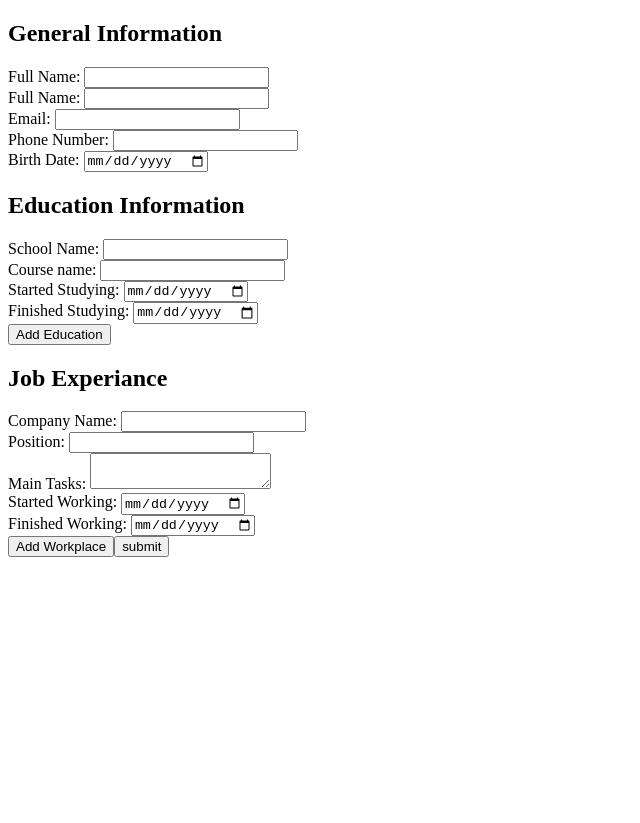
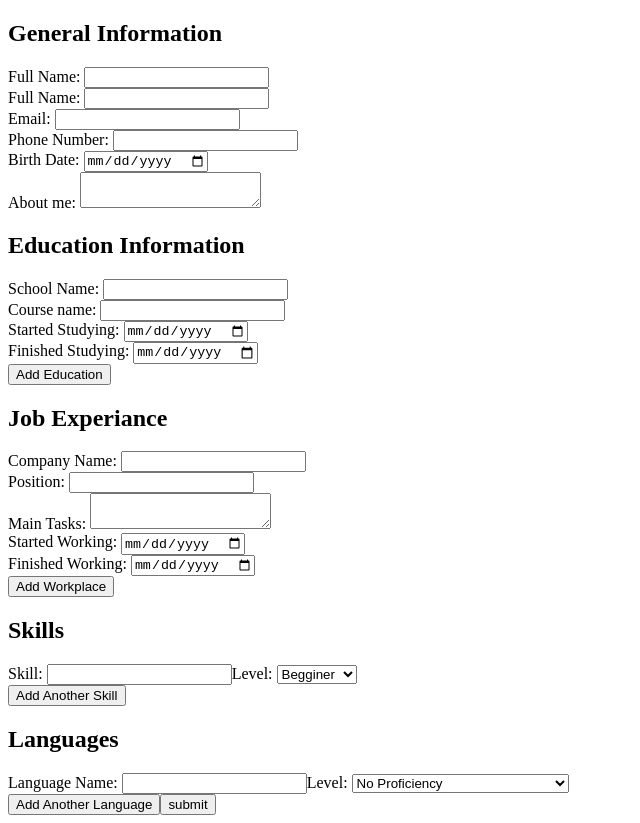
Before and after one commit to Giorgi-Tabatadze/cvApp, a React (Create React App) app in the folder cv-project/: page / in a window 1280 px wide. Shown: the whole page, without its empty margins (0-640 px from the left). Before the commit the page ends 800 px from the top, so only its background shows below. Built offline with nearby package versions, Linux system fonts and the light colour scheme.

Commit message:
Add new fields in each Section

```diff
--- a/cv-project/src/App.js
+++ b/cv-project/src/App.js
@@ -1,20 +1,24 @@
 /* eslint-disable react/no-access-state-in-setstate */
 /* eslint-disable react/destructuring-assignment */
 import React from "react";
-import GeneralInfo from "./components/formComponents/generalInfo";
-import EducationInfo from "./components/formComponents/educationInfo";
-import JobInfo from "./components/formComponents/jobInfo";
+import GeneralInfo from "./components/form/generalInfo";
+import EducationInfo from "./components/form/educationInfo";
+import JobInfo from "./components/form/jobInfo";
+import SkillInfo from "./components/form/skillInfo";
+import LanguageInfo from "./components/form/languageinfo";
 
 class App extends React.Component {
   constructor(props) {
     super(props);
     this.state = {
       info: {
-        general: [{ name: "", email: "", phone: "", birth: "" }],
+        general: [{ name: "", email: "", phone: "", birth: "", about: "" }],
         education: [{ school: "", title: "", dateFrom: "", dateTo: "" }],
         job: [
           { company: "", position: "", tasks: "", dateFrom: "", dateTo: "" },
         ],
+        skills: [{ name: "", level: "Begginer" }],
+        languages: [{ name: "", level: "No Proficiency" }],
       },
     };
 
@@ -81,6 +85,7 @@ class App extends React.Component {
               email={item.email}
               phone={item.phone}
               birth={item.birth}
+              about={item.about}
             />
           ))}
           <h2>Education Information</h2>
@@ -118,6 +123,42 @@ class App extends React.Component {
           <button type="button" data-section="job" onClick={this.addNewSection}>
             Add Workplace
           </button>
+          <h2>Skills</h2>
+
+          {this.state.info.skills.map((item, index) => (
+            <SkillInfo
+              handleChange={this.handleChange}
+              itemNumber={index}
+              // eslint-disable-next-line react/no-array-index-key
+              name={item.name}
+              level={item.level}
+            />
+          ))}
+          <button
+            type="button"
+            data-section="skills"
+            onClick={this.addNewSection}
+          >
+            Add Another Skill
+          </button>
+          <h2>Languages</h2>
+
+          {this.state.info.languages.map((item, index) => (
+            <LanguageInfo
+              handleChange={this.handleChange}
+              itemNumber={index}
+              // eslint-disable-next-line react/no-array-index-key
+              name={item.name}
+              level={item.level}
+            />
+          ))}
+          <button
+            type="button"
+            data-section="languages"
+            onClick={this.addNewSection}
+          >
+            Add Another Language
+          </button>
 
           <button type="submit">submit</button>
         </form>
--- a/cv-project/src/components/formComponents/generalInfo.js
+++ b/cv-project/src/components/form/generalInfo.js
@@ -2,10 +2,12 @@
 /* eslint-disable react/prop-types */
 import React from "react";
 import ShortAnswer from "./shortAnswer";
+import LongAnswer from "./longAnswer";
 
 class GeneralInfo extends React.Component {
   render() {
-    const { name, email, phone, birth, handleChange, itemNumber } = this.props;
+    const { name, email, phone, birth, about, handleChange, itemNumber } =
+      this.props;
 
     return (
       <div className="section">
@@ -55,6 +57,15 @@ class GeneralInfo extends React.Component {
           handleChange={handleChange}
           value={birth}
         />
+        <LongAnswer
+          labelText="About me: "
+          name="about"
+          section="general"
+          itemNumber={itemNumber}
+          type="text"
+          handleChange={handleChange}
+          value={about}
+        />
       </div>
     );
   }
--- a/cv-project/src/components/formComponents/educationInfo.js
+++ /dev/null
@@ -1,54 +0,0 @@
-/* eslint-disable no-unused-vars */
-/* eslint-disable react/prefer-stateless-function */
-/* eslint-disable react/prop-types */
-import React from "react";
-import ShortAnswer from "./shortAnswer";
-
-class EducationInfo extends React.Component {
-  render() {
-    const { school, title, dateFrom, dateTo, handleChange, itemNumber } =
-      this.props;
-
-    return (
-      <div className="section">
-        <ShortAnswer
-          labelText="School Name: "
-          name="school"
-          section="education"
-          itemNumber={itemNumber}
-          type="text"
-          handleChange={handleChange}
-          value={school}
-        />
-        <ShortAnswer
-          labelText="Course name: "
-          name="title"
-          section="education"
-          itemNumber={itemNumber}
-          type="text"
-          handleChange={handleChange}
-          value={title}
-        />
-        <ShortAnswer
-          labelText="Started Studying: "
-          name="dateFrom"
-          section="education"
-          itemNumber={itemNumber}
-          type="date"
-          handleChange={handleChange}
-          value={dateFrom}
-        />
-        <ShortAnswer
-          labelText="Finished Studying: "
-          name="dateTo"
-          section="education"
-          itemNumber={itemNumber}
-          type="date"
-          handleChange={handleChange}
-          value={dateTo}
-        />
-      </div>
-    );
-  }
-}
-export default EducationInfo;
--- a/cv-project/src/components/formComponents/jobInfo.js
+++ /dev/null
@@ -1,72 +0,0 @@
-/* eslint-disable no-unused-vars */
-/* eslint-disable react/prefer-stateless-function */
-/* eslint-disable react/prop-types */
-import React from "react";
-import LongAnswer from "./longAnswer";
-import ShortAnswer from "./shortAnswer";
-
-class JobInfo extends React.Component {
-  render() {
-    const {
-      company,
-      position,
-      tasks,
-      dateFrom,
-      dateTo,
-      handleChange,
-      itemNumber,
-    } = this.props;
-
-    return (
-      <div className="section">
-        <ShortAnswer
-          labelText="Company Name: "
-          name="company"
-          section="job"
-          itemNumber={itemNumber}
-          type="text"
-          handleChange={handleChange}
-          value={company}
-        />
-
-        <ShortAnswer
-          labelText="Position: "
-          name="position"
-          section="job"
-          itemNumber={itemNumber}
-          type="text"
-          handleChange={handleChange}
-          value={position}
-        />
-        <LongAnswer
-          labelText="Main Tasks: "
-          name="tasks"
-          section="job"
-          itemNumber={itemNumber}
-          type="text"
-          handleChange={handleChange}
-          value={tasks}
-        />
-        <ShortAnswer
-          labelText="Started Working: "
-          name="dateFrom"
-          section="job"
-          itemNumber={itemNumber}
-          type="date"
-          handleChange={handleChange}
-          value={dateFrom}
-        />
-        <ShortAnswer
-          labelText="Finished Working: "
-          name="dateTo"
-          section="job"
-          itemNumber={itemNumber}
-          type="date"
-          handleChange={handleChange}
-          value={dateTo}
-        />
-      </div>
-    );
-  }
-}
-export default JobInfo;
```
Also changed, not shown: cv-project/src/components/cv/view.js (added), cv-project/src/components/form/longAnswer.js (renamed from cv-project/src/components/formComponents/longAnswer.js), cv-project/src/components/form/shortAnswer.js (renamed from cv-project/src/components/formComponents/shortAnswer.js).
